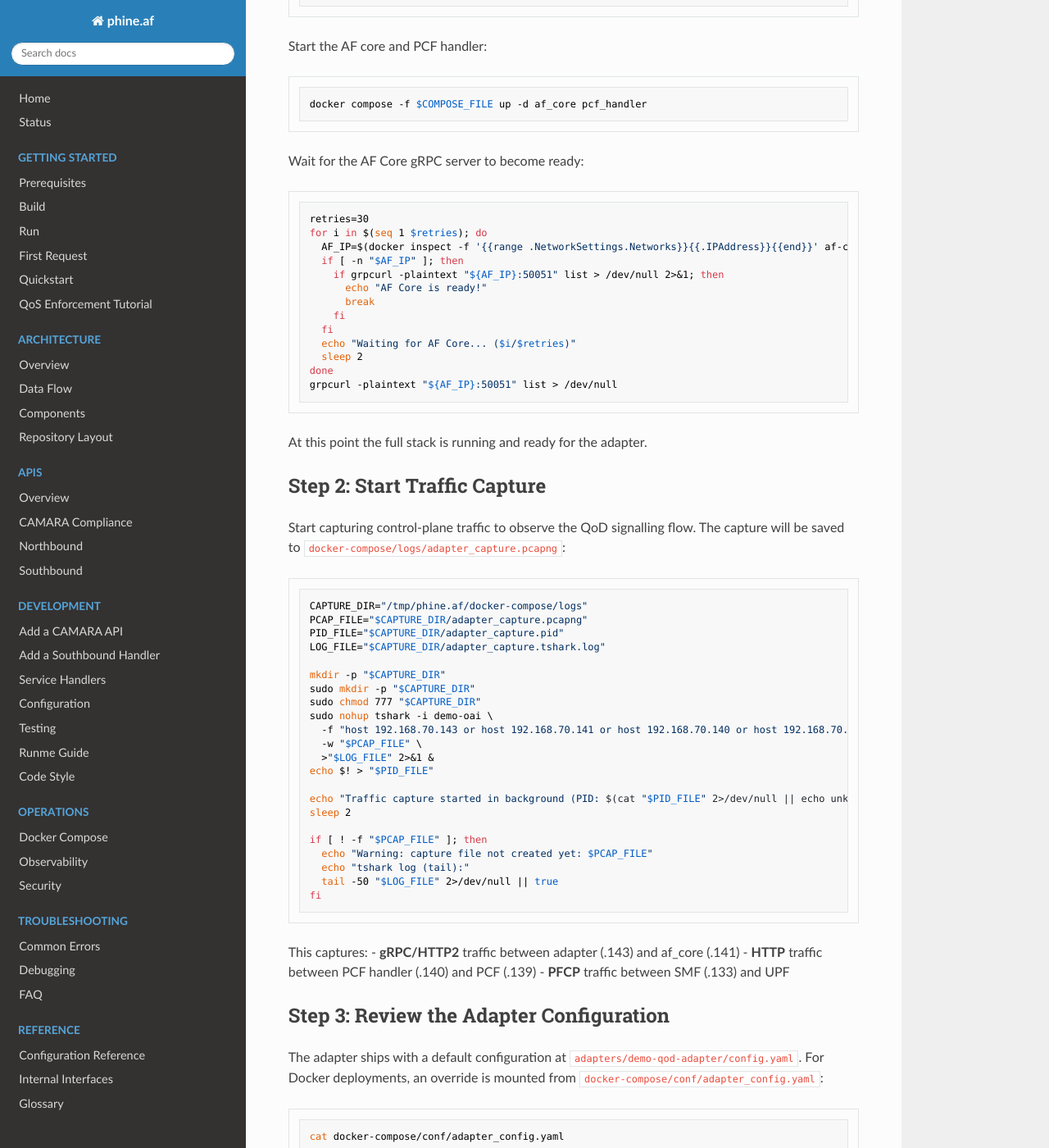
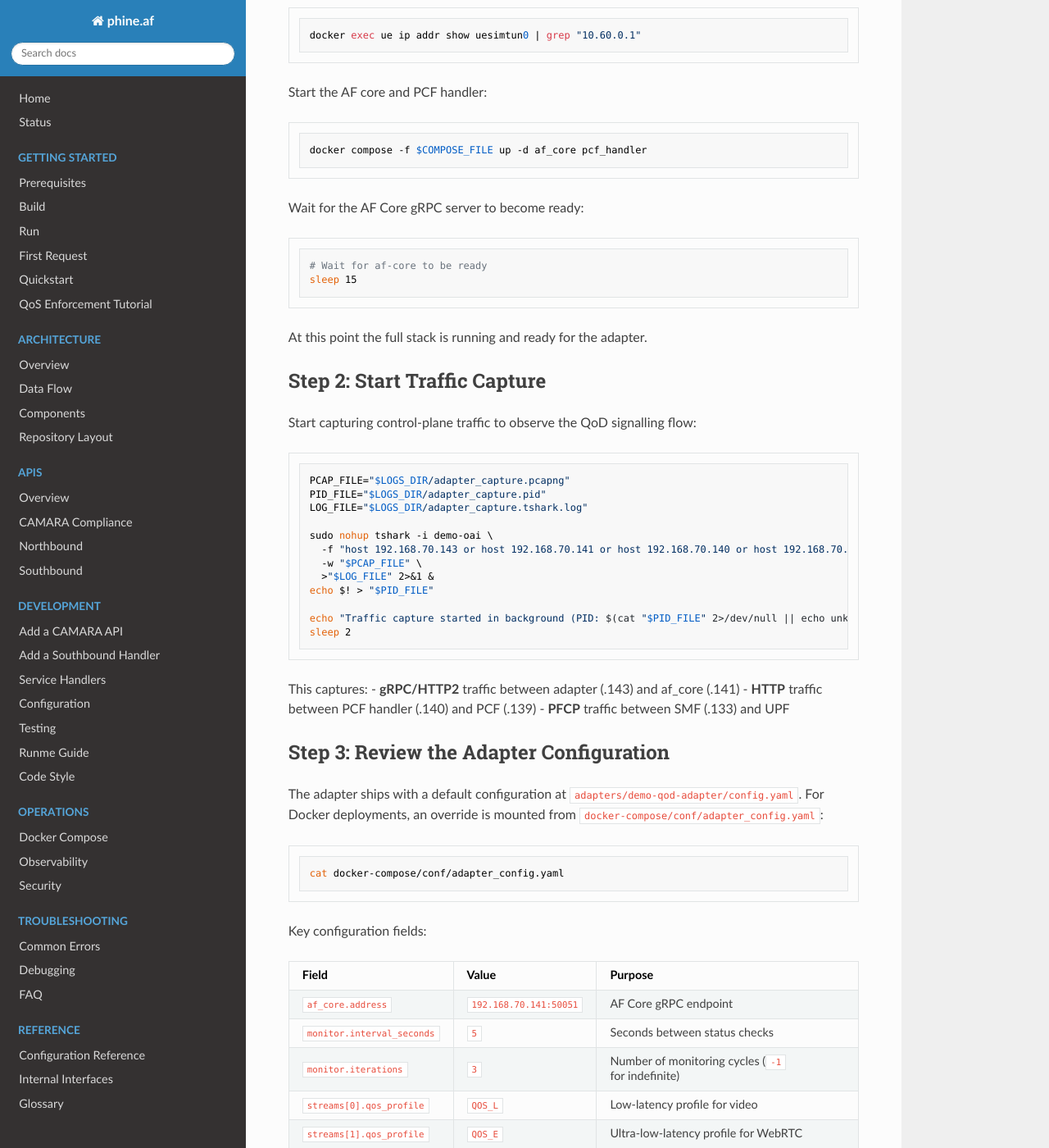
Before and after one commit to phinetech/phine.af, an MkDocs documentation site: the page built from docs/getting-started/adapter-qod-tutorial.md, in a window 1280 px wide and 1400 px high, scrolled down 3583 px. Shown: the whole window at 82% size. Built offline with MkDocs 1.6.1, drawn with Linux system fonts in a browser that asks for light colours; nearby versions of some CDN libraries; some of the changed text lies outside the part shown.

Commit message:
feat: Update tutorials and workflows for QoS and Demo QoD Adapter

````diff
--- a/docs/getting-started/adapter-qod-tutorial.md
+++ b/docs/getting-started/adapter-qod-tutorial.md
@@ -92,8 +92,14 @@
 
 ```bash {"name":"setup-variables","interactive":"false"}
 export COMPOSE_FILE="docker-compose/docker-compose-test.yaml"
+export LOGS_DIR="/tmp/phine.af/adapter-qod-tutorial/logs"
+mkdir -p "$LOGS_DIR"
+sudo mkdir -p "$LOGS_DIR"
+sudo chmod 777 "$LOGS_DIR"
+
 echo "Configuration set:"
 echo "  COMPOSE_FILE: $COMPOSE_FILE"
+echo "  CAPTURE_DIR: $LOGS_DIR"
 ```
 
 ## Step 1: Deploy the 5G Core and AF Stack
@@ -103,6 +109,11 @@
 ```bash {"name":"install-deps","interactive":"false"}
 ./build/scripts/ci_helper.sh install_dependencies
 ./build/scripts/ci_helper.sh install_gtp5g
+```
+
+Ensure submodules are up to date
+```bash {"name":"check-submodules","interactive":"false"}
+./build/scripts/ci_helper.sh check_submodules
 ```
 
 Build the adapter and AF images:
@@ -123,19 +134,8 @@
 Wait for the NRF to become ready:
 
 ```bash {"name":"wait-for-nrf","interactive":"false"}
-retries=30
-for i in $(seq 1 $retries); do
-  NRF_IP=$(docker inspect -f '{{range .NetworkSettings.Networks}}{{.IPAddress}}{{end}}' nrf 2>/dev/null || true)
-  if [ -n "$NRF_IP" ]; then
-    if curl -s "http://${NRF_IP}:8000/nnrf-nfm/v1/nf-instances" > /dev/null 2>&1; then
-      echo "NRF is ready!"
-      break
-    fi
-  fi
-  echo "Waiting for NRF... ($i/$retries)"
-  sleep 2
-done
-curl -s "http://${NRF_IP}:8000/nnrf-nfm/v1/nf-instances" > /dev/null
+# Wait for NRF to be ready
+sleep 30
 ```
 
 Start the RAN simulator (gNB and UE):
@@ -161,36 +161,21 @@
 Wait for the AF Core gRPC server to become ready:
 
 ```bash {"name":"wait-for-af","interactive":"false"}
-retries=30
-for i in $(seq 1 $retries); do
-  AF_IP=$(docker inspect -f '{{range .NetworkSettings.Networks}}{{.IPAddress}}{{end}}' af-core 2>/dev/null || true)
-  if [ -n "$AF_IP" ]; then
-    if grpcurl -plaintext "${AF_IP}:50051" list > /dev/null 2>&1; then
-      echo "AF Core is ready!"
-      break
-    fi
-  fi
-  echo "Waiting for AF Core... ($i/$retries)"
-  sleep 2
-done
-grpcurl -plaintext "${AF_IP}:50051" list > /dev/null
+# Wait for af-core to be ready
+sleep 15
 ```
 
 At this point the full stack is running and ready for the adapter.
 
 ## Step 2: Start Traffic Capture
 
-Start capturing control-plane traffic to observe the QoD signalling flow. The capture will be saved to `docker-compose/logs/adapter_capture.pcapng`:
+Start capturing control-plane traffic to observe the QoD signalling flow:
 
 ```bash {"name":"start-capture","interactive":"false"}
-CAPTURE_DIR="/tmp/phine.af/docker-compose/logs"
-PCAP_FILE="$CAPTURE_DIR/adapter_capture.pcapng"
-PID_FILE="$CAPTURE_DIR/adapter_capture.pid"
-LOG_FILE="$CAPTURE_DIR/adapter_capture.tshark.log"
+PCAP_FILE="$LOGS_DIR/adapter_capture.pcapng"
+PID_FILE="$LOGS_DIR/adapter_capture.pid"
+LOG_FILE="$LOGS_DIR/adapter_capture.tshark.log"
 
-mkdir -p "$CAPTURE_DIR"
-sudo mkdir -p "$CAPTURE_DIR"
-sudo chmod 777 "$CAPTURE_DIR"
 sudo nohup tshark -i demo-oai \
   -f "host 192.168.70.143 or host 192.168.70.141 or host 192.168.70.140 or host 192.168.70.139 or host 192.168.70.133" \
   -w "$PCAP_FILE" \
@@ -199,12 +184,6 @@
 
 echo "Traffic capture started in background (PID: $(cat "$PID_FILE" 2>/dev/null || echo unknown))"
 sleep 2
-
-if [ ! -f "$PCAP_FILE" ]; then
-  echo "Warning: capture file not created yet: $PCAP_FILE"
-  echo "tshark log (tail):"
-  tail -50 "$LOG_FILE" 2>/dev/null || true
-fi
 ```
 
 This captures:
@@ -304,9 +283,8 @@
 Stop the traffic capture:
 
 ```bash {"name":"stop-capture","interactive":"false"}
-CAPTURE_DIR="/tmp/phine.af/docker-compose/logs"
-PCAP_FILE="$CAPTURE_DIR/adapter_capture.pcapng"
-PID_FILE="$CAPTURE_DIR/adapter_capture.pid"
+PCAP_FILE="$LOGS_DIR/adapter_capture.pcapng"
+PID_FILE="$LOGS_DIR/adapter_capture.pid"
 
 if [ -f "$PID_FILE" ]; then
   PID="$(cat "$PID_FILE" 2>/dev/null || true)"
@@ -325,22 +303,10 @@
 
 Review the captured traffic to trace the QoD signalling flow:
 
-```bash {"name":"view-capture","interactive":"false"}
-CAPTURE_DIR="/tmp/phine.af/docker-compose/logs"
-PCAP_FILE="$CAPTURE_DIR/adapter_capture.pcapng"
-LOG_FILE="$CAPTURE_DIR/adapter_capture.tshark.log"
-
-if [ ! -f "$PCAP_FILE" ]; then
-  echo "No capture file found: $PCAP_FILE"
-  echo "tshark log (tail):"
-  tail -50 "$LOG_FILE" 2>/dev/null || true
-  exit 0
-fi
-
-tshark -r "$PCAP_FILE" \
-  -Y "http || http2 || pfcp" \
-  -T fields -e frame.time -e ip.src -e ip.dst -e _ws.col.Protocol -e _ws.col.Info \
-  | tail -100
+```bash {"name":"view-capture","interactive":"false","excludeFromRunAll":"true"}
+PCAP_FILE="$LOGS_DIR/adapter_capture.pcapng"
+# Open file with wireshark
+wireshark $PCAP_FILE
 ```
 
 ### Expected Signalling Sequence
@@ -382,27 +348,10 @@
 
 ### What to Look For in the Capture
 
-Search the capture file for specific message types:
-
-```bash {"name":"grep-create-session","excludeFromRunAll":"true","interactive":"false"}
-CAPTURE_DIR="/tmp/phine.af/docker-compose/logs"
-PCAP_FILE="$CAPTURE_DIR/adapter_capture.pcapng"
-
-if [ ! -f "$PCAP_FILE" ]; then
-  echo "No capture file found: $PCAP_FILE"
-  exit 0
-fi
-
-tshark -r "$PCAP_FILE" \
-  -Y "http || http2 || pfcp" \
-  -V 2>/dev/null \
-  | grep -i "qod_create_session\|PolicyAuthorization\|PFCP" \
-  | head -20
-```
-
 Key indicators:
 - **gRPC messages** with `qod_create_session` / `qod_get_session` / `qod_delete_session`
 - **HTTP POST** to `/npcf-policyauthorization/v1/app-sessions`
+- **HTTP POST** to SM Policy Update Notification Callback `/<callback_url>/update` i.e., for free5gc `/nsmf-callback/sm-policies/<xxxx>/update`
 - **PFCP Session Modification** requests/responses
 
 ## Step 6: Collect Logs
@@ -410,21 +359,21 @@
 After the adapter run, collect logs from all containers for analysis:
 
 ```bash {"name":"collect-logs","interactive":"false"}
-./build/scripts/ci_helper.sh collect_logs docker-compose/logs
-echo "Logs collected to docker-compose/logs/"
-ls -la docker-compose/logs/
+./build/scripts/ci_helper.sh collect_logs $LOGS_DIR
+echo "Logs collected to $LOGS_DIR"
+ls -la $LOGS_DIR
 ```
 
 View the adapter log:
 
 ```bash {"name":"view-adapter-log","interactive":"false"}
-cat docker-compose/logs/demo_qod_adapter.log
+cat $LOGS_DIR/demo_qod_adapter.log
 ```
 
 View the AF Core log to see how it processed the adapter's requests:
 
 ```bash {"name":"view-afcore-log","excludeFromRunAll":"true","interactive":"false"}
-cat docker-compose/logs/af_core.log | tail -50
+cat $LOGS_DIR/af_core.log | tail -50
 ```
 
 ## Step 7: Run with Indefinite Monitoring
@@ -495,9 +444,8 @@
 Ensure traffic capture is stopped:
 
 ```bash {"name":"ensure-capture-stopped","interactive":"false"}
-CAPTURE_DIR="/tmp/phine.af/docker-compose/logs"
-PCAP_FILE="$CAPTURE_DIR/adapter_capture.pcapng"
-PID_FILE="$CAPTURE_DIR/adapter_capture.pid"
+PCAP_FILE="$LOGS_DIR/adapter_capture.pcapng"
+PID_FILE="$LOGS_DIR/adapter_capture.pid"
 
 if [ -f "$PID_FILE" ]; then
   PID="$(cat "$PID_FILE" 2>/dev/null || true)"
````
Also changed, not shown: docs/getting-started/qos-enforcement-tutorial.md (+68 -13 lines), 2 other files.
